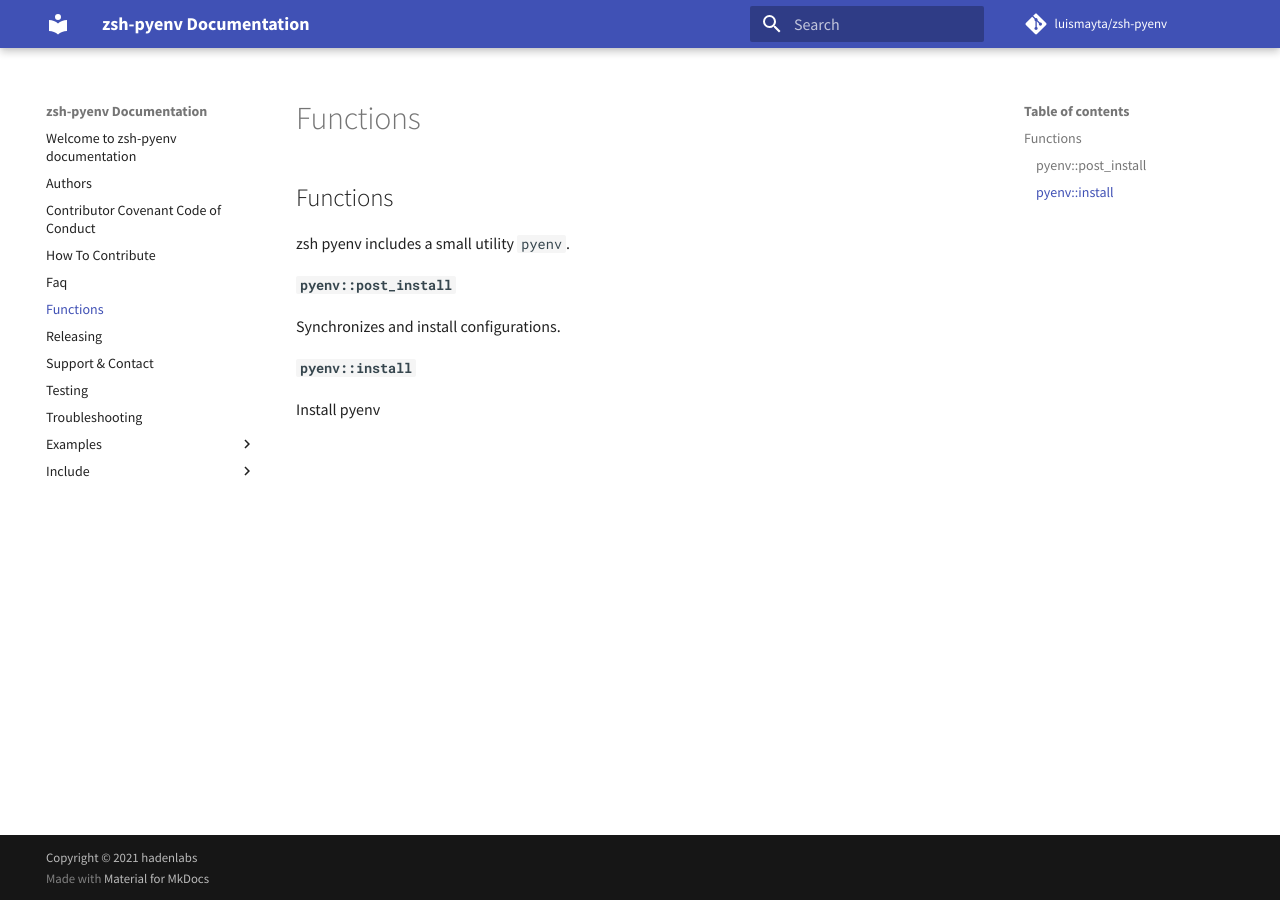
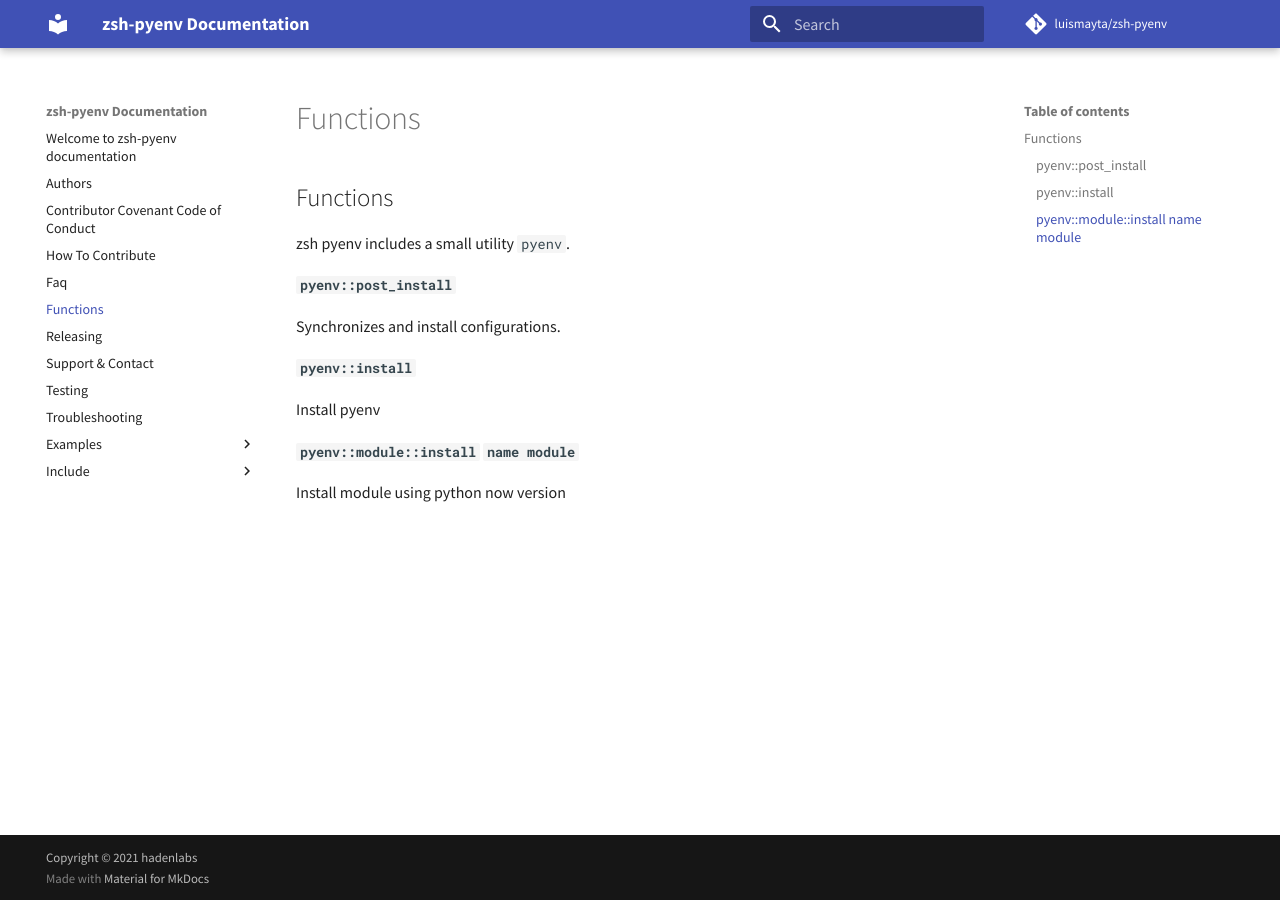
Before and after one commit to luismayta/zsh-pyenv, an MkDocs documentation site: the page built from docs/functions.md, in a window 1280 px wide. Built offline with MkDocs 1.6.1 and Material for MkDocs 9.7.7, drawn with Linux system fonts in a browser that asks for light colours; comment, search, counter and statistics services are not loaded.

Commit message:
docs: implement function install module (#86)

```diff
--- a/docs/functions.md
+++ b/docs/functions.md
@@ -9,3 +9,7 @@ Synchronizes and install configurations.
 #### `pyenv::install`
 
 Install pyenv
+
+#### `pyenv::module::install` `name module`
+
+Install module using python now version
```
